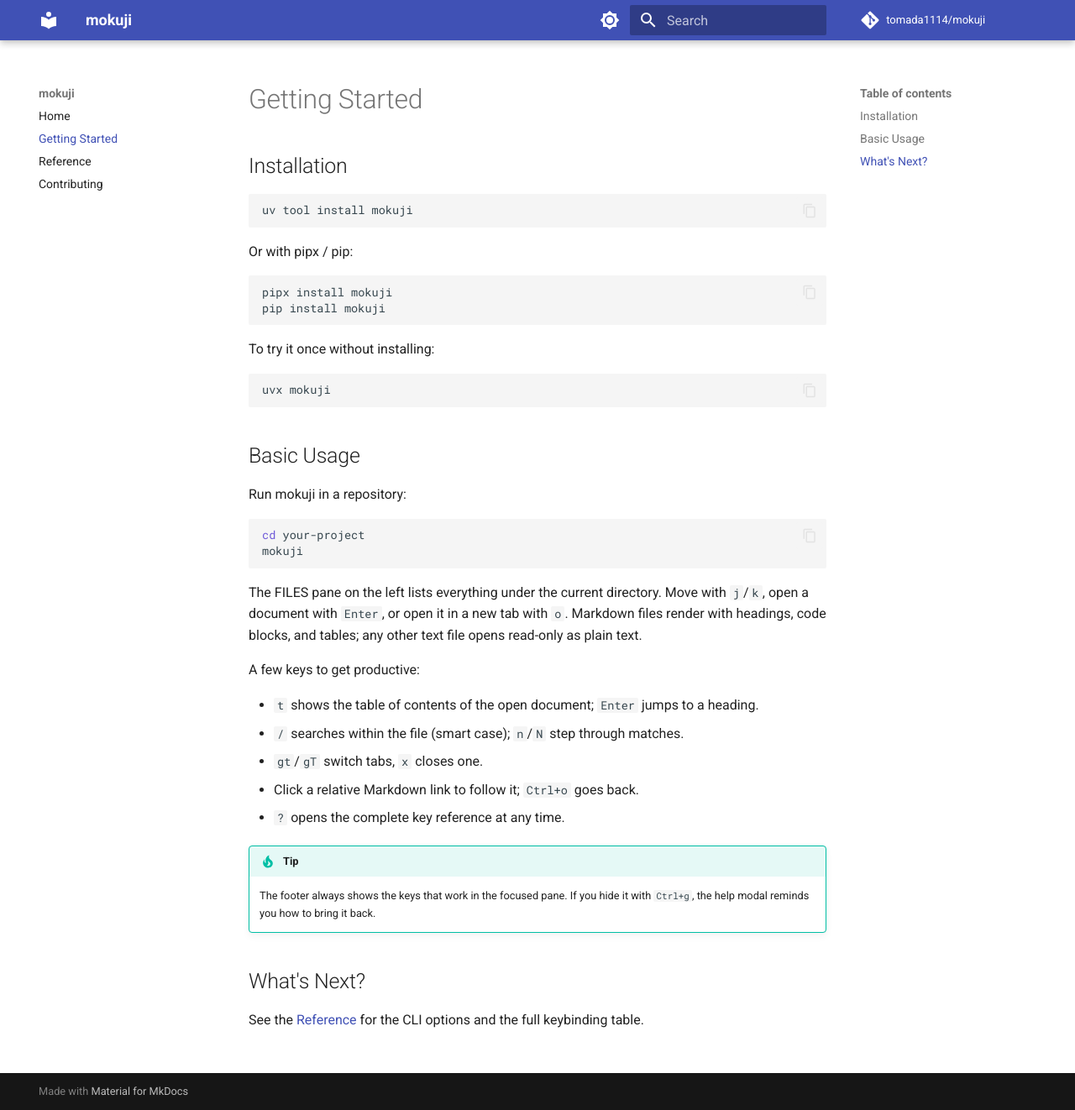
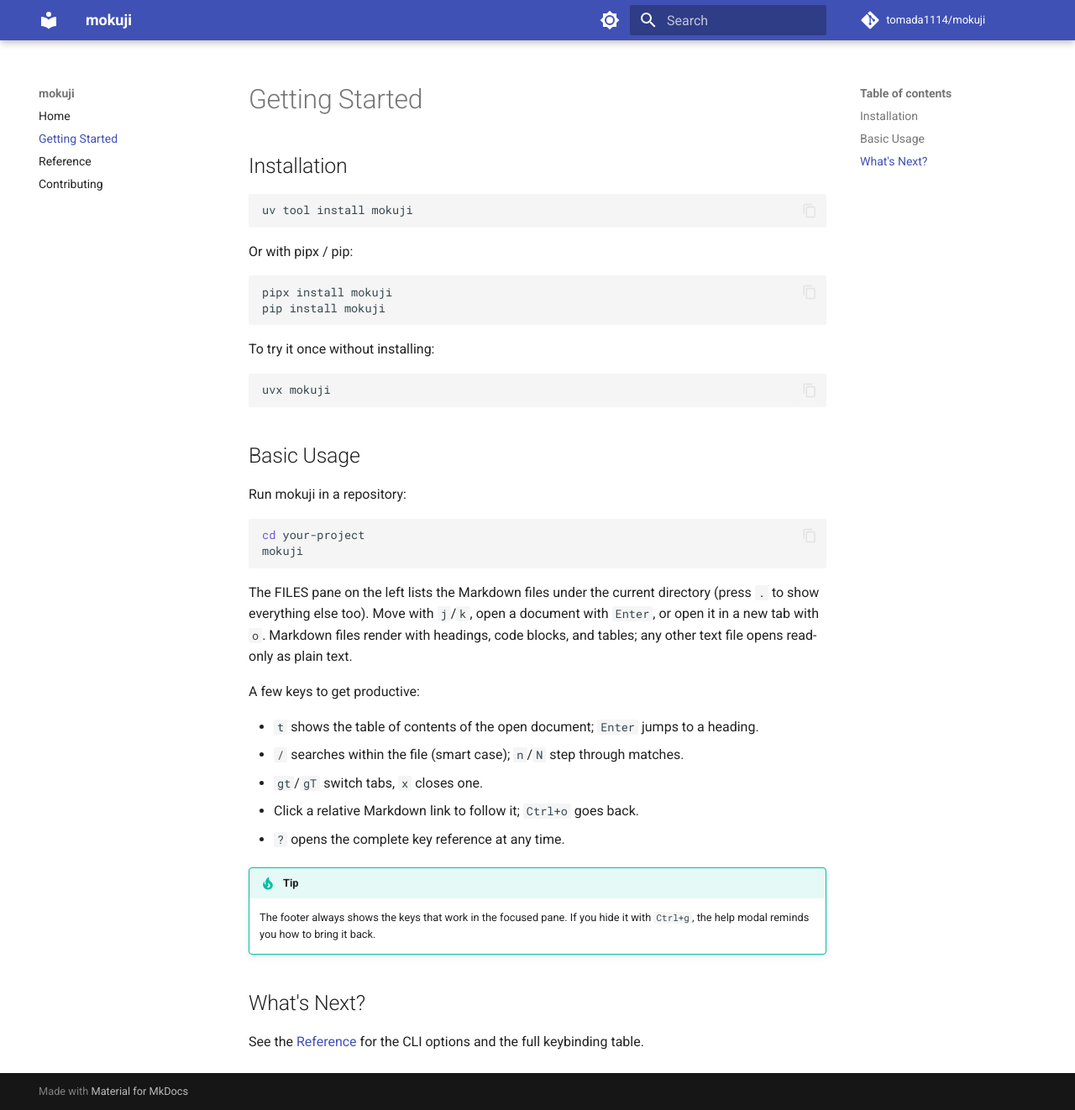
Before and after one commit to tomada1114/mokuji, an MkDocs documentation site: the page built from docs/getting-started.md, in a window 1280 px wide and 1322 px high. Shown: the whole window at 84% size. Built offline with MkDocs 1.6.1 and Material for MkDocs 9.7.7, drawn with Linux system fonts in a browser that asks for light colours; comment, search, counter and statistics services are not loaded.

Commit message:
docs: document the `.` tree filter toggle and empty placeholders

````diff
--- a/docs/getting-started.md
+++ b/docs/getting-started.md
@@ -28,10 +28,11 @@
 mokuji
 ```
 
-The FILES pane on the left lists everything under the current directory.
-Move with `j`/`k`, open a document with `Enter`, or open it in a new tab
-with `o`. Markdown files render with headings, code blocks, and tables;
-any other text file opens read-only as plain text.
+The FILES pane on the left lists the Markdown files under the current
+directory (press `.` to show everything else too). Move with `j`/`k`,
+open a document with `Enter`, or open it in a new tab with `o`. Markdown
+files render with headings, code blocks, and tables; any other text file
+opens read-only as plain text.
 
 A few keys to get productive:
 
````
Also changed, not shown: CHANGELOG.md (+12 -0 lines), README.md (+3 -1 lines), docs/reference.md (+1 -0 lines).
